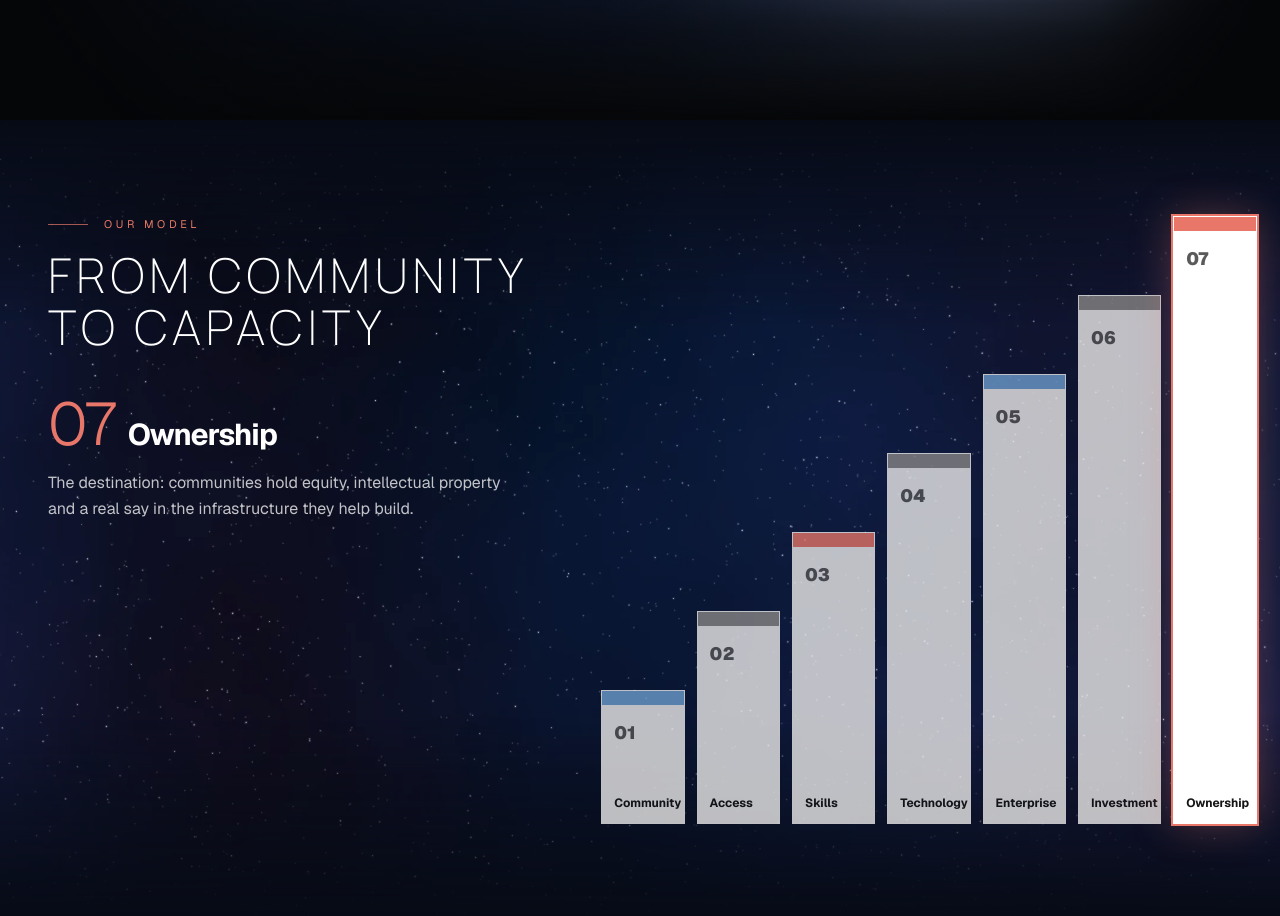
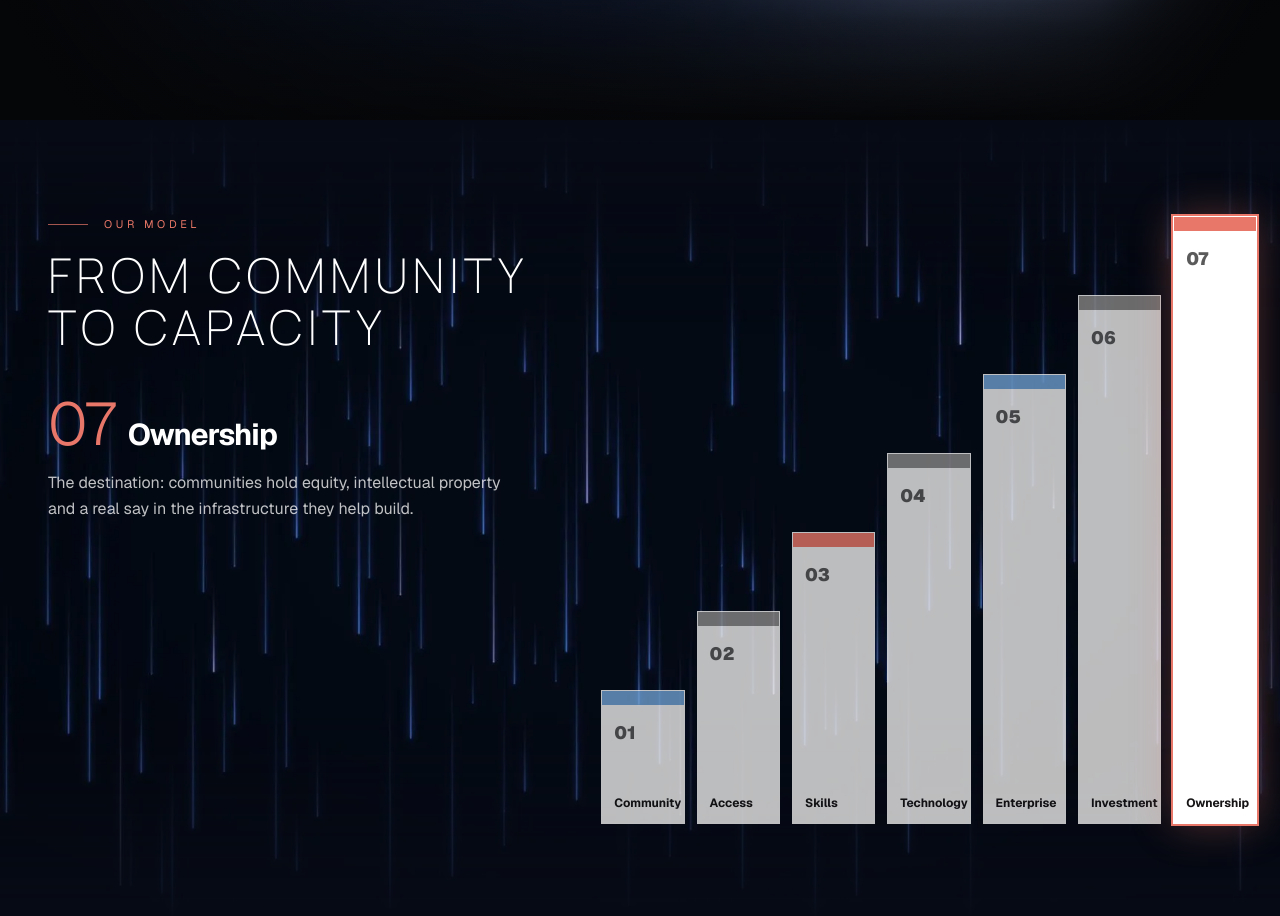
Before and after one commit to attahDev/test-b-te, a Next.js app: page /ecosystem in a window 1280 px wide. Shown: the part 840-1756 px from the top of the page. Built offline with nearby package versions, Linux system fonts and the light colour scheme.

Commit message:
Our model: data rain background

```diff
--- a/app/components/ecosystem/ModelSection.tsx
+++ b/app/components/ecosystem/ModelSection.tsx
@@ -67,7 +67,7 @@ export default function ModelSection() {
     >
       <div className="sticky top-0 flex h-svh flex-col overflow-hidden text-white motion-reduce:static motion-reduce:min-h-svh motion-reduce:py-16">
         <div aria-hidden="true" className="pointer-events-none absolute inset-0 [mask-image:linear-gradient(to_bottom,transparent,#000_26%,#000_74%,transparent)]">
-          <Image src="/art/stars.webp" alt="" fill sizes="100vw" className="object-cover object-center opacity-80" />
+          <Image src="/art/data-rain.webp" alt="" fill sizes="100vw" className="object-cover object-center opacity-90" />
         </div>
 
         <div className="relative mx-auto grid min-h-0 w-full max-w-[1280px] flex-1 grid-rows-[auto_1fr] gap-4 px-6 pb-6 pt-[10svh] sm:px-10 lg:grid-cols-[42%_1fr] lg:grid-rows-1 lg:gap-14 lg:px-12 lg:py-[12svh]">
```
Also changed, not shown: public/art/data-rain.webp (added).
